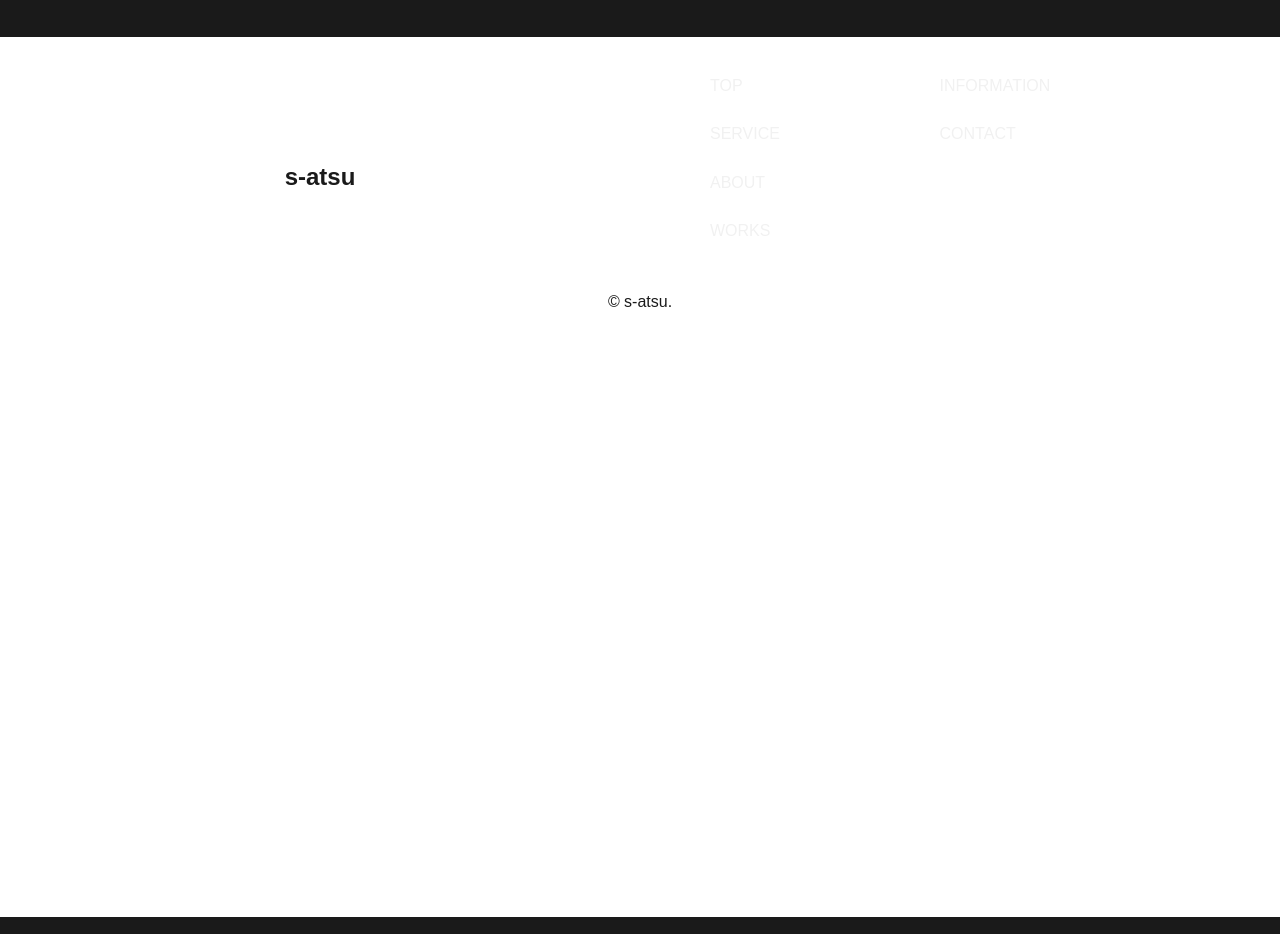
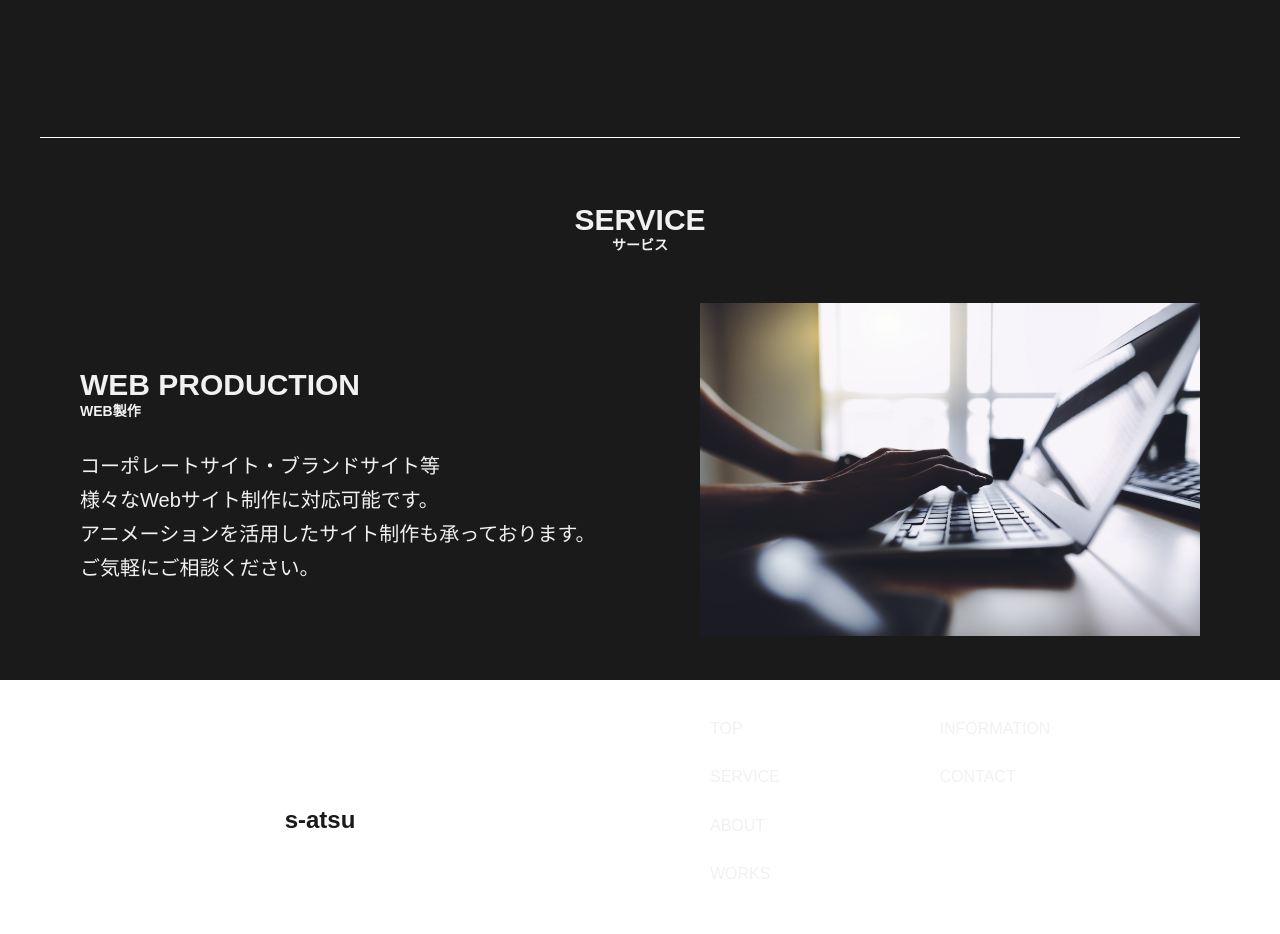
Before and after one commit to s-atsu/my-portfolio, a Vue app: page / in a window 1280 px wide. Shown: the part 900-1834 px from the top of the page. Built offline with nearby package versions, Linux system fonts and the light colour scheme.

Commit message:
サービス一覧を実装 (#5)

```diff
--- a/src/App.vue
+++ b/src/App.vue
@@ -24,6 +24,9 @@ a {
     color: #f1f1f1;
     text-decoration: none;
   }
+}
+img {
+  width: 100%;
 }
 </style>
 
--- /dev/null
+++ b/src/components/pages/top/Service.vue
@@ -0,0 +1,94 @@
+<template>
+  <section class="p-index__service l-section">
+    <div class="l-container">
+      <h2 class="p-index__title">
+        SERVICE
+        <span class="p-index__subtitle">サービス</span>
+      </h2>
+
+      <ul class="p-index__services">
+        <li
+          class="p-index__services-item"
+          v-for="service in services"
+          :key="service.title"
+        >
+          <div class="p-index__services-text">
+            <h3 class="p-index__title">
+              {{ service.title }}
+              <span class="p-index__subtitle">
+                {{ service.subtitle }}
+              </span>
+            </h3>
+            <p class="p-index__text" v-html="service.description"></p>
+          </div>
+          <div class="p-index__services-img">
+            <img :src="service.img" />
+          </div>
+        </li>
+      </ul>
+    </div>
+  </section>
+</template>
+
+<style lang="scss" scoped>
+.l-section {
+  padding: 0 40px;
+  margin-top: 100px;
+}
+.l-container {
+  max-width: 1140px;
+  margin: 0 auto;
+  padding: 40px;
+  border-top: 1px solid #fff;
+}
+.p-index__title {
+  font-size: 30px;
+  font-weight: bold;
+}
+.p-index__subtitle {
+  font-size: 14px;
+  display: block;
+}
+.p-index__services {
+  list-style: none;
+  padding: 0;
+  margin-top: 50px;
+  margin-bottom: 0;
+}
+.p-index__services-item {
+  display: flex;
+  align-items: center;
+  justify-content: space-between;
+}
+.p-index__services-text {
+  width: 48%;
+  text-align: left;
+}
+.p-index__text {
+  font-size: 20px;
+  line-height: 1.7;
+}
+.p-index__services-img {
+  width: 48%;
+  max-width: 500px;
+}
+</style>
+
+<script>
+export default {
+  data() {
+    return {
+      // サービス一覧を定義
+      services: [
+        {
+          title: "WEB PRODUCTION",
+          subtitle: "WEB製作",
+          description:
+            "コーポレートサイト・ブランドサイト等<br />様々なWebサイト制作に対応可能です。<br />アニメーションを活用したサイト制作も承っております。<br />ご気軽にご相談ください。",
+          img: require("../../../assets/images/webproduct.jpg"),
+        },
+      ],
+    };
+  },
+};
+</script>
--- a/src/views/Index.vue
+++ b/src/views/Index.vue
@@ -1,16 +1,20 @@
 <template>
   <main class="p-index">
     <Mv />
+
+    <Service />
   </main>
 </template>
 
 <script>
 import Mv from "../components/pages/top/Mv.vue";
+import Service from "../components/pages/top/Service.vue";
 
 export default {
   name: "Index",
   components: {
     Mv,
+    Service,
   },
 };
 </script>
```
Also changed, not shown: src/assets/images/webproduct.jpg (added), src/assets/logo.png (deleted).
